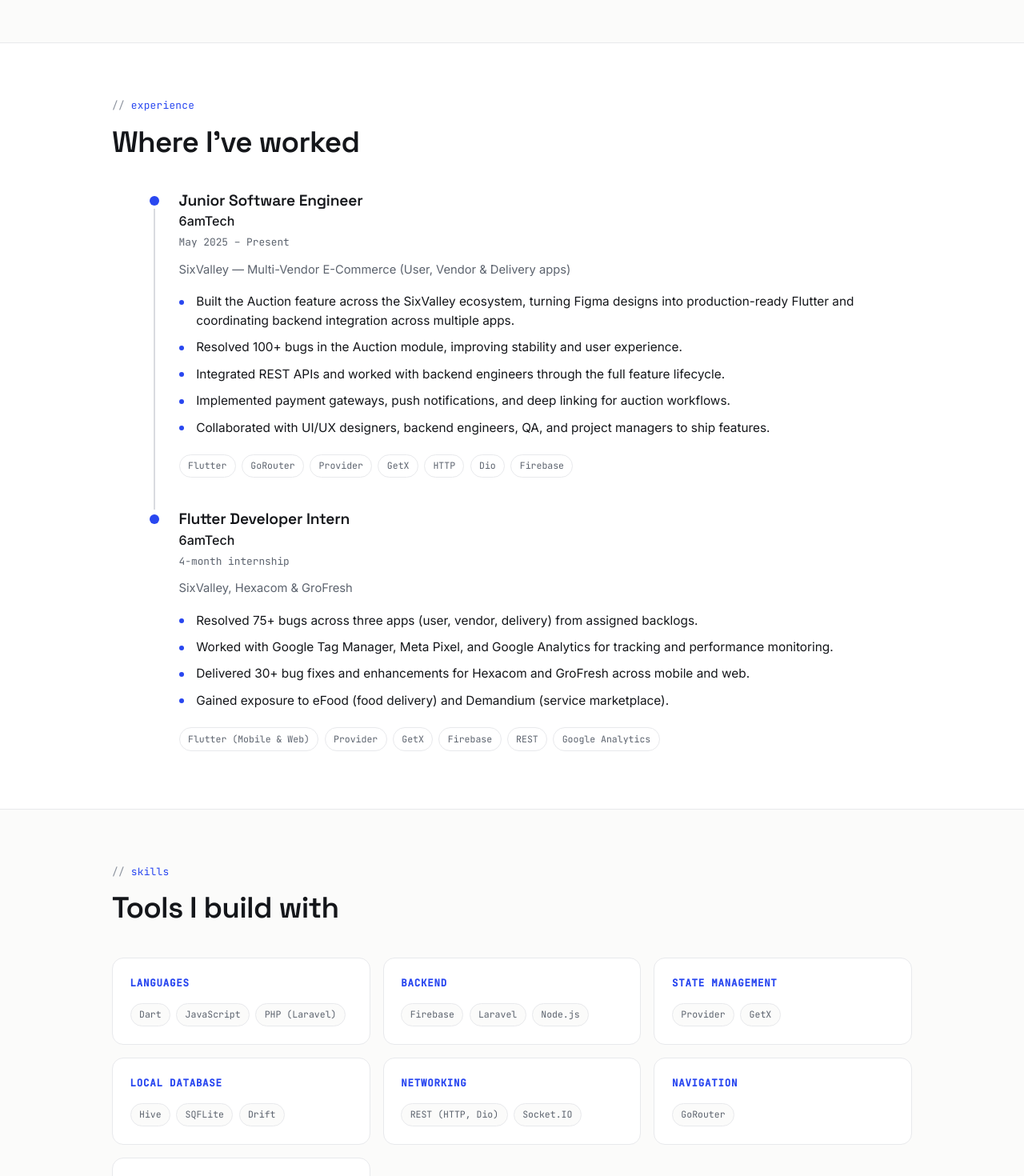
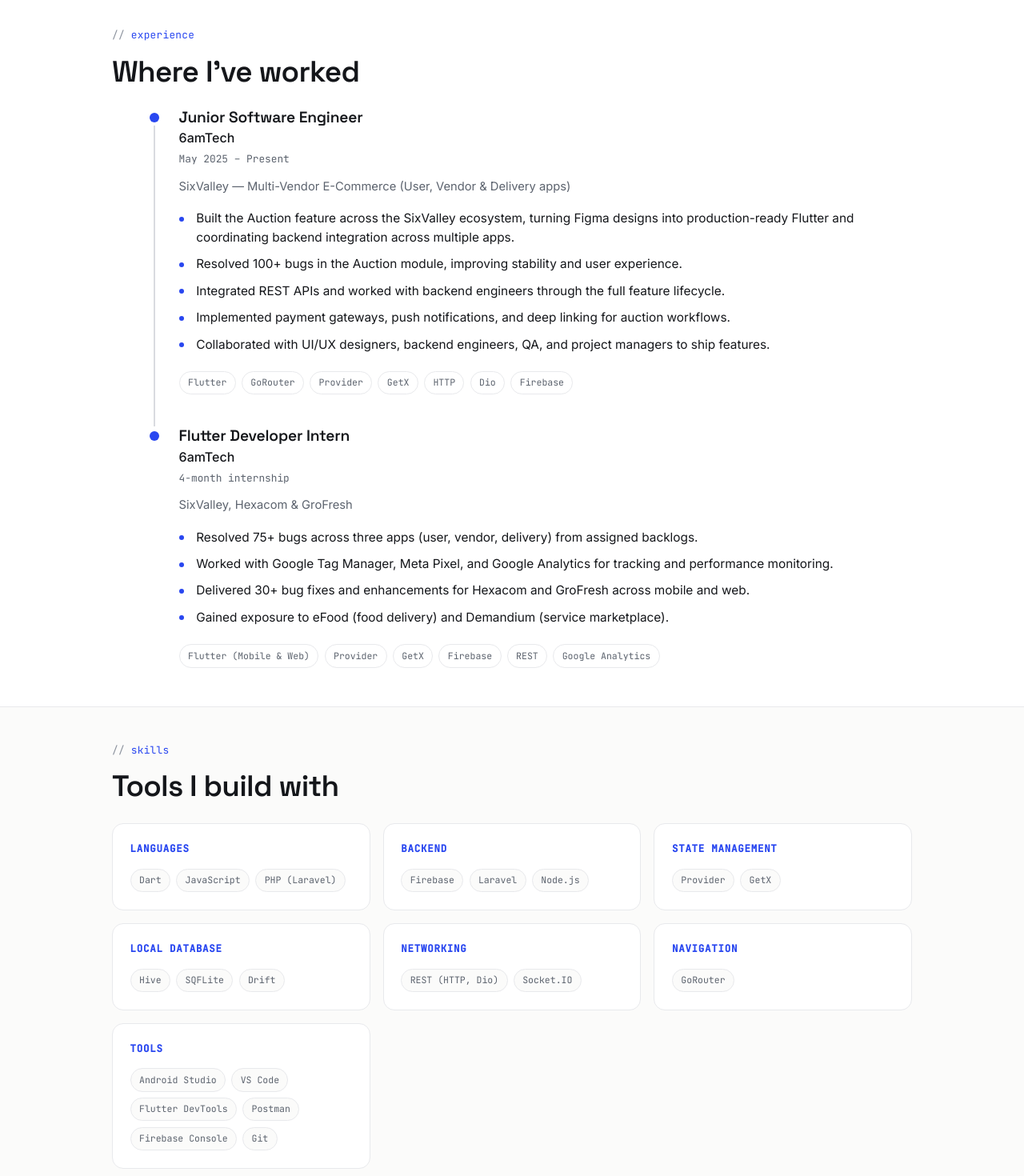
Before and after one commit to anjumArnab/me, a React (Vite) app: page / in a window 1280 px wide. Shown: the part 1060-2530 px from the top of the page at 80% size. Built offline with nearby package versions, Linux system fonts and the light colour scheme.

Commit message:
reduced the spaces

```diff
--- a/src/components/About.css
+++ b/src/components/About.css
@@ -1,6 +1,6 @@
 .about__head {
   max-width: 60ch;
-  margin-bottom: 2.5rem;
+  margin-bottom: 1.5rem;
 }
 
 .about__head .section-title {
--- a/src/components/Experience.css
+++ b/src/components/Experience.css
@@ -7,7 +7,7 @@
   --rail: 26px;
   --dot: 12px;
   --gap: 2.25rem;
-  margin-top: 2.5rem;
+  margin-top: 1.5rem;
   display: grid;
   gap: var(--gap);
 }
--- a/src/components/Learning.css
+++ b/src/components/Learning.css
@@ -5,7 +5,7 @@
 
 .learning__head {
   max-width: 90ch;
-  margin-bottom: 2.5rem;
+  margin-bottom: 1.5rem;
 }
 
 /* Let the intro run wider than the global lead so it sits on two lines */
--- a/src/components/Projects.css
+++ b/src/components/Projects.css
@@ -22,7 +22,7 @@
 }
 
 .projects__grid {
-  margin-top: 2.5rem;
+  margin-top: 1.5rem;
   display: grid;
   grid-template-columns: repeat(auto-fill, minmax(300px, 1fr));
   gap: 1.15rem;
--- a/src/components/Skills.css
+++ b/src/components/Skills.css
@@ -1,5 +1,5 @@
 .skills__grid {
-  margin-top: 2.5rem;
+  margin-top: 1.5rem;
   display: grid;
   grid-template-columns: repeat(auto-fill, minmax(240px, 1fr));
   gap: 1rem;
--- a/src/index.css
+++ b/src/index.css
@@ -91,7 +91,7 @@ button {
 }
 
 .section {
-  padding-block: clamp(2.5rem, 5.5vw, 4.25rem);
+  padding-block: clamp(1.75rem, 3.8vw, 2.75rem);
 }
 
 /* Signature: mono, comment-style section eyebrow — "this person writes code" */
```
